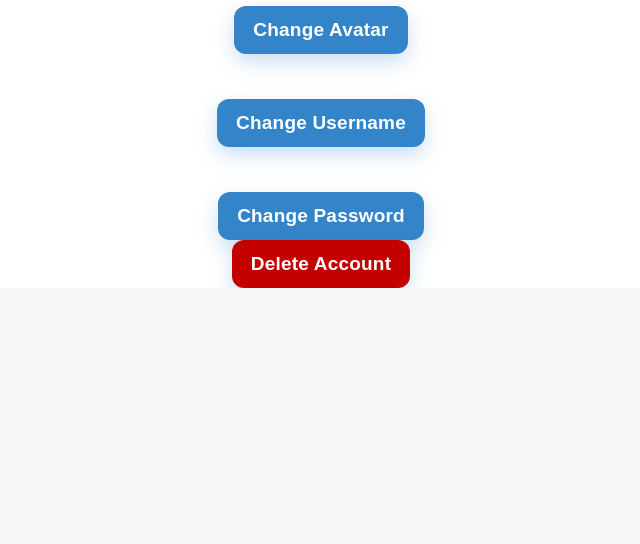
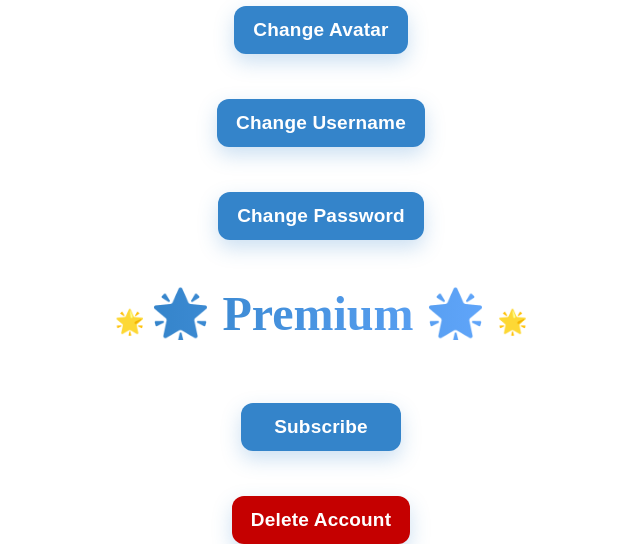
Before and after one commit to twixter51/MyBoard, a Django app: template Entry/templates/entries/account.html in a window 1280 px wide. Shown: the part 582-1126 px from the top of the page, without its empty margins (319-959 px from the left). Before the commit the page ends 870 px from the top, so only its background shows below. Run offline with Django 5.2, Linux system fonts and the light colour scheme; the template is opened without the code that fills it, so the values that code supplies are empty; some libraries are stand-ins or nearby versions.

Commit message:
patch 4 of 4

```diff
--- a/Entry/templates/entries/account.html
+++ b/Entry/templates/entries/account.html
@@ -159,8 +159,29 @@
 
  <button class="lpbtn lpbtn-primary"style="margin: 0 auto; display: block; margin-top: 45px;" onclick="window.location.href='{% url 'index' %}'"> Change Password </button>
 
+  <h2 class="pitch-line" style="margin-top: 45px;">
+      <span class="icon">🌟 </span>
+      <strong class="accent">🌟 Premium 🌟</strong>
+      <span class="icon">🌟 </span>
+      <br>
 
- <button class="lpbtn lpbtn-primary"style="margin: 0 auto; display: block;   background-color: #c50000;" onclick="window.location.href='{% url 'index' %}'"> Delete Account </button>
+
+
+
+      {% if is_premium %}
+        <strong class="pill">You have x days left</strong>
+        <button class="lpbtn lpbtn-primary"style="margin: 0 auto; display: block; margin-top: 45px;" onclick="window.location.href='{% url 'index' %}'">Unsubscribe</button>
+      {% else %}
+
+        <button class="lpbtn lpbtn-primary"style="margin: 0 auto; display: block; margin-top: 45px;" onclick="window.location.href='{% url 'index' %}'">Subscribe</button>
+      {%endif%}
+
+  </h2>
+
+
+
+
+ <button class="lpbtn lpbtn-primary"style="margin: 0 auto; display: block;  margin-top: 45px; background-color: #c50000;" onclick="window.location.href='{% url 'index' %}'"> Delete Account </button>
 
 
 
--- a/Entry/views.py
+++ b/Entry/views.py
@@ -370,6 +370,7 @@ def account_view(request):
         is_guest = request.user.users.is_guest
         username = request.user.users.user.username
         is_expired = is_guest and request.user.users.is_expired
+        is_premium =  request.user.users.is_premium
     print(guest_cd)
     context = {
         'is_authenticated': userAuth,
@@ -377,6 +378,7 @@ def account_view(request):
         'is_guest': is_guest,
         'username': username,
         'is_expired': is_expired,
+        'is_premium': is_premium
     }
     return HttpResponse(template.render(context, request))
 
```
